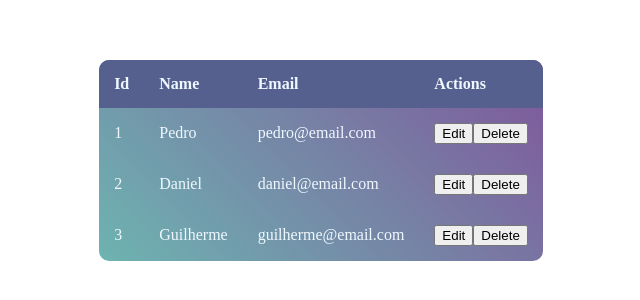
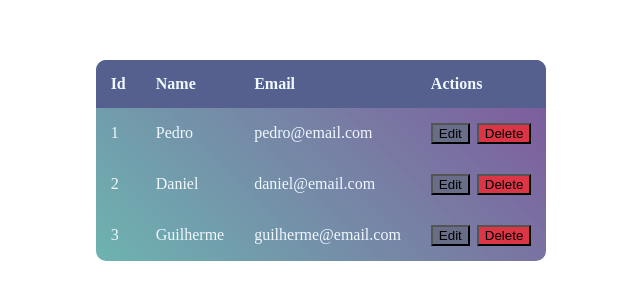
Before and after one commit to Cinnamoon-dev/React-Front, a React (Create React App) app: page / in a window 1280 px wide. Shown: the part 248-548 px from the top of the page, without its empty margins (319-959 px from the left). Built offline with nearby package versions, Linux system fonts and the light colour scheme; the HTML template or start-up script is replaced by a standard one.

Commit message:
chore: importing Home page

```diff
--- a/src/components/Table/Table.tsx
+++ b/src/components/Table/Table.tsx
@@ -5,8 +5,35 @@ type TableProps = {
     tableData: Object[]
 }
 
+type ButtonProps = {
+    type: "Edit" | "Delete"
+}
+
 const capitalize = (str: string) => {
     return str[0].toUpperCase() + str.slice(1)
+}
+
+const Button = (props: ButtonProps) => {
+
+    const Style = {
+        "Edit": "#686e87",
+        "Delete": "#dc3545"
+    }
+
+    return(
+        <div className={styles['Button']}>
+            <button style={{backgroundColor: Style[props.type]}}>{props.type}</button>
+        </div>
+    )
+}
+
+const Actions = () => {
+    return(
+        <div style={{display: 'flex', gap: '7px'}}>
+            <Button type='Edit'/>
+            <Button type='Delete'/>
+        </div>
+    )
 }
 
 const Table = (props: TableProps) => {
@@ -25,7 +52,7 @@ const Table = (props: TableProps) => {
                 <tbody>
                     {props.tableData.map((e) => {
                         let values = Object.values(e).map((e) => <td>{e}</td>)
-                        values.push(<td><button>Edit</button><button>Delete</button></td>)
+                        values.push(<td><Actions/></td>)
                         return(<tr>{values}</tr>)
                     })}
                 </tbody>
--- /dev/null
+++ b/src/pages/index.ts
@@ -0,0 +1 @@
+export { default as Home } from './Home/Home'
```
